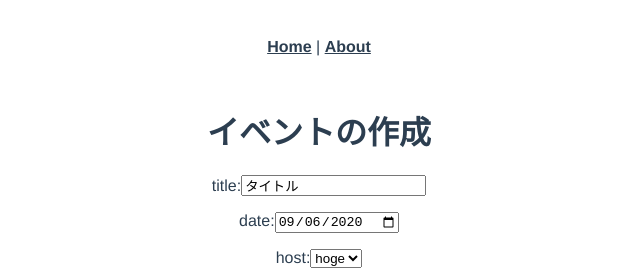
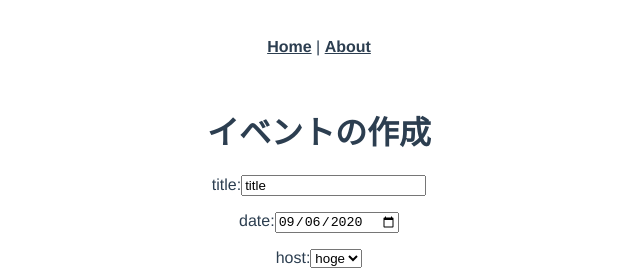
Before and after one commit to tyamap/simple-servlet, a Vue app in the folder frontend/: page /event/new in a window 1280 px wide. Shown: the top 269 px of the page, without its empty margins (321-961 px from the left). Built offline with nearby package versions, Linux system fonts and the light colour scheme.

Commit message:
add Event追加のPOSTリクエスト

```diff
--- a/frontend/src/views/Event/NewEvent.vue
+++ b/frontend/src/views/Event/NewEvent.vue
@@ -1,7 +1,7 @@
 <template>
   <div id="f-event">
     <h1>イベントの作成</h1>
-      <form id="form" v-on:submit.prevent="postEvent('event/new', newEvent)">
+      <form id="form" v-on:submit.prevent="postEvent('/event/new', newEvent)">
         <!-- TODO: バリデーション追加 -->
         <p>title:<input type="text" v-model="newEvent.title"  name="title" value=""></p>
         <p>date:<input type="date" v-model="newEvent.date" name="date" value=""></p>
@@ -22,13 +22,13 @@
 <script>
 import axios from 'axios'
 
-const BASE_URL = 'http://localhost:23450/webapp/'
+const BASE_URL = 'http://localhost:23450/webapp'
 
 export default {
   data () {
     return {
       newEvent: {
-        title: 'タイトル',
+        title: 'title',
         // TODO: 今日の日付（yyyy-MM-dd)
         date: '2020-09-06',
         host_id: 1,
@@ -42,8 +42,7 @@ export default {
         event: newEvent,
       }, {
         headers: {
-          'Content-Type': 'application/json',
-          'Access-Control-Allow-Origin': 'http://localhost:23450'
+          'Content-Type': 'application/json'
         }
       })
       .then(() => {
```
